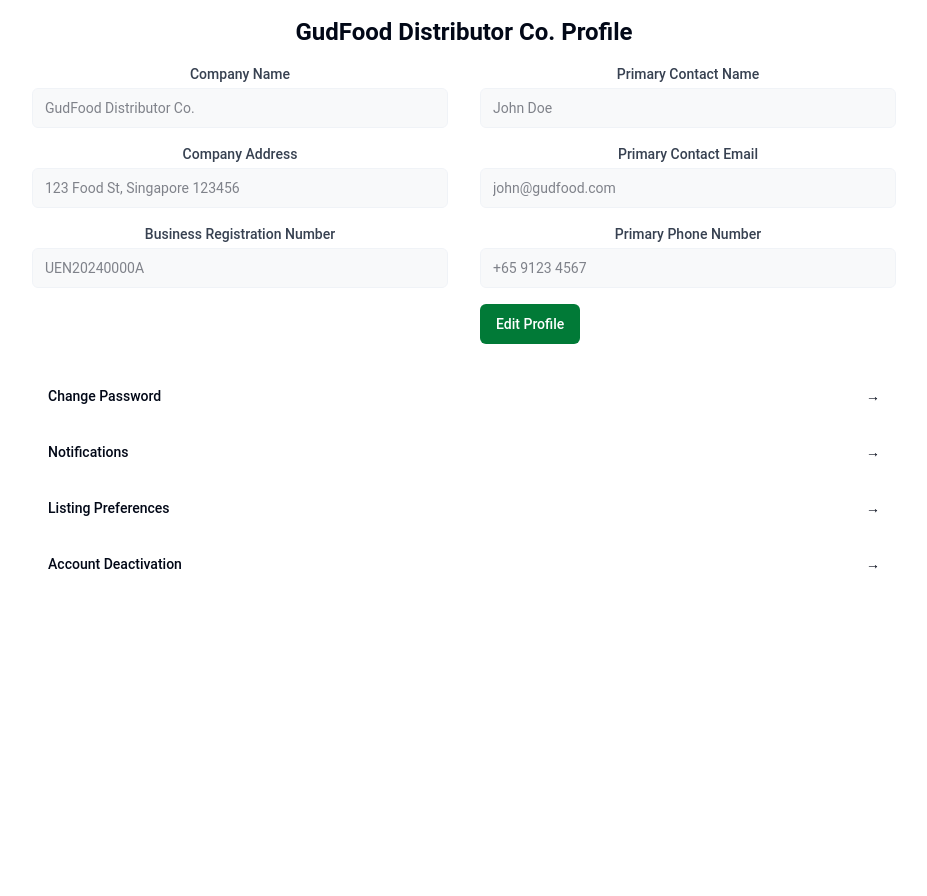
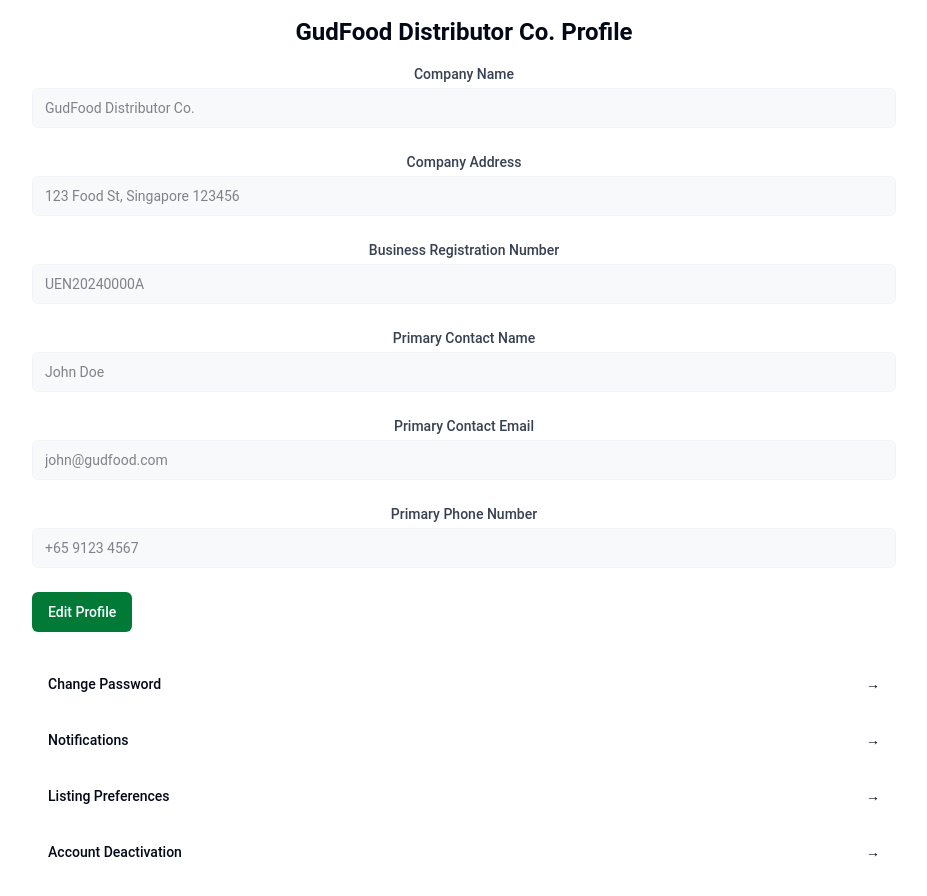
Before and after one commit to morksen123/marketplace, a React (Vite) app: page /distributor-account in a window 1280 px wide. Shown: the top 896 px of the page, without its empty margins (176-1103 px from the left). Before the commit the page ends 800 px from the top, so only its background shows below. Built offline with nearby package versions, Linux system fonts and the light colour scheme; no server answers; a web font is replaced by a local one.

Commit message:
Refactored buyer profile and distributor profile | Distributor & Buyer Profile Management

```diff
--- a/src/app/routes/buyerProfile/profile-management.tsx
+++ b/src/app/routes/buyerProfile/profile-management.tsx
@@ -1,5 +1,5 @@
-import ProfileManagement from "@/features/BuyerAccount/components/ProfileManagement";
+import BuyerProfileManagement from "@/features/BuyerAccount/components/BuyerProfileManagement";
 
 export const ProfileManagementRoute = () => {
-  return <ProfileManagement />
+  return <BuyerProfileManagement />
 };
--- a/src/app/routes/distributorAccount/distributor-account.tsx
+++ b/src/app/routes/distributorAccount/distributor-account.tsx
@@ -1,5 +1,5 @@
-import ProfileManagement from "@/features/DistributorAccount/components/ProfileManagement";
+import DistributorProfileManagement from "@/features/DIstributorAccount/components/DistributorProfileManagement";
 
 export const ProfileManagementRoute = () => {
-  return <ProfileManagement />;
+  return <DistributorProfileManagement />;
 };
--- /dev/null
+++ b/src/components/profile/ProfileForm.tsx
@@ -0,0 +1,92 @@
+import React from 'react';
+import { Input } from '@/components/ui/input';
+import { Label } from '@/components/ui/label';
+import { Button } from '@/components/ui/button';
+import { HoverCard, HoverCardContent, HoverCardTrigger } from "@/components/ui/hover-card";
+
+interface ProfileFormProps {
+  profile: any;
+  editedProfile: any;
+  isEditing: boolean;
+  profileFields: Array<{label: string, name: string, type: string, editable: boolean}>;
+  onEdit: () => void;
+  onSave: () => void;
+  onCancel: () => void;
+  onChange: (newProfile: any) => void;
+  onNonEditableFieldClick: () => void;
+}
+
+const ProfileForm: React.FC<ProfileFormProps> = ({
+  profile,
+  editedProfile,
+  isEditing,
+  profileFields,
+  onEdit,
+  onSave,
+  onCancel,
+  onChange,
+  onNonEditableFieldClick,
+}) => {
+
+  const handleChange = (e: React.ChangeEvent<HTMLInputElement>) => {
+    onChange({
+      ...editedProfile,
+      [e.target.name]: e.target.value,
+    });
+  };
+
+  const renderField = ({ label, name, type, editable }: {label: string, name: string, type: string, editable: boolean}) => {
+    const value = isEditing ? editedProfile[name] : profile[name];
+    const inputField = (
+      <Input
+        type={type}
+        name={name}
+        value={value}
+        onChange={handleChange}
+        disabled={!isEditing || !editable}
+        className={`mt-1 block w-full ${(!isEditing || !editable) ? 'bg-gray-100 pointer-events-none' : ''}`}
+        onClick={!editable ? onNonEditableFieldClick : undefined}
+      />
+    );
+
+    return (
+      <div key={name}>
+        <Label className="block text-sm font-medium text-gray-700">
+          {label}
+        </Label>
+        {editable ? (
+          inputField
+        ) : (
+          <HoverCard>
+            <HoverCardTrigger asChild>
+              <div className="cursor-not-allowed" onClick={onNonEditableFieldClick}>
+                {inputField}
+              </div>
+            </HoverCardTrigger>
+            <HoverCardContent>
+              To edit this field, please contact our help team at <a href="mailto:help@gudfood.com">help@gudfood.com</a>.
+            </HoverCardContent>
+          </HoverCard>
+        )}
+      </div>
+    );
+  };
+
+  return (
+    <form className="space-y-6" onSubmit={(e) => { e.preventDefault(); onSave(); }}>
+      {profileFields.map(renderField)}
+      <div className="flex justify-start space-x-2 mt-4">
+        {isEditing ? (
+          <>
+            <Button type="submit" variant="secondary">Save</Button>
+            <Button type="button" onClick={onCancel} variant="outline">Cancel</Button>
+          </>
+        ) : (
+          <Button type="button" onClick={onEdit} variant="secondary">Edit Profile</Button>
+        )}
+      </div>
+    </form>
+  );
+};
+
+export default ProfileForm;
--- /dev/null
+++ b/src/components/profile/ProfileLinks.tsx
@@ -0,0 +1,28 @@
+import React from 'react';
+import { Link } from 'react-router-dom';
+import { Button } from '@/components/ui/button';
+
+interface ProfileLinksProps {
+  links: Array<{text: string, path: string}>;
+}
+
+const ProfileLinks: React.FC<ProfileLinksProps> = ({ links }) => {
+  return (
+    <div className="mt-8">
+      <ul className="space-y-4">
+        {links.map(({ text, path }) => (
+          <li key={text}>
+            <Link to={path} style={{ textDecoration: 'none' }}>
+              <Button variant="ghost" className="w-full justify-between">
+                {text}
+                <span className="ml-2">→</span>
+              </Button>
+            </Link>
+          </li>
+        ))}
+      </ul>
+    </div>
+  );
+};
+
+export default ProfileLinks;
--- /dev/null
+++ b/src/components/profile/ProfileManagement.tsx
@@ -0,0 +1,99 @@
+import React, { useState, useEffect } from 'react';
+import { Alert, AlertDescription } from '@/components/ui/alert';
+import { Button } from '@/components/ui/button';
+import ProfileForm from './ProfileForm';
+import ProfileLinks from './ProfileLinks';
+
+interface ProfileManagementProps {
+  fetchProfile: () => Promise<any>;
+  updateProfile: (profile: any) => Promise<void>;
+  profileFields: Array<{label: string, name: string, type: string, editable: boolean}>;
+  links: Array<{text: string, path: string}>;
+  greeting?: (profile: any) => string;
+}
+
+const ProfileManagement: React.FC<ProfileManagementProps> = ({
+  fetchProfile,
+  updateProfile,
+  profileFields,
+  links,
+  greeting
+}) => {
+  const [profile, setProfile] = useState<any>(null);
+  const [isEditing, setIsEditing] = useState(false);
+  const [editedProfile, setEditedProfile] = useState<any>(null);
+  const [successMessage, setSuccessMessage] = useState<string | null>(null);
+  const [alertMessage, setAlertMessage] = useState<string | null>(null);
+
+  useEffect(() => {
+    const loadProfile = async () => {
+      const data = await fetchProfile();
+      setProfile(data);
+      setEditedProfile(data);
+    };
+    loadProfile();
+  }, [fetchProfile]);
+
+  const handleEdit = (e: React.MouseEvent<HTMLButtonElement>) => {
+    console.log("Edit button clicked");
+    e.preventDefault();
+    setIsEditing(true);
+  };
+
+  const handleCancel = () => {
+    console.log("Cancel button clicked");
+    setEditedProfile(profile);
+    setIsEditing(false);
+  };
+
+  const handleSave = async () => {
+    console.log("Save button clicked");
+    await updateProfile(editedProfile);
+    setProfile(editedProfile);
+    setIsEditing(false);
+    setSuccessMessage('Profile updated successfully!');
+    setTimeout(() => setSuccessMessage(null), 3000);
+  };
+
+  const handleNonEditableFieldClick = () => {
+    console.log("Non editable field clicked");
+    setAlertMessage("To edit this field, please contact our help team at help@gudfood.com.");
+    setTimeout(() => setAlertMessage(null), 5000); // Hide alert after 5 seconds
+  };
+
+  if (!profile) return <div>Loading...</div>;
+
+  return (
+    <div className="p-4 max-w-4xl mx-auto">
+      {greeting && <h1 className="text-2xl font-bold mb-4">{greeting(profile)}</h1>}
+
+      {successMessage && (
+        <Alert className="mb-4">
+          <AlertDescription>{successMessage}</AlertDescription>
+        </Alert>
+      )}
+
+      {alertMessage && (
+        <Alert className="mb-4">
+          <AlertDescription>{alertMessage}</AlertDescription>
+        </Alert>
+      )}
+
+      <ProfileForm
+        profile={profile}
+        editedProfile={editedProfile}
+        isEditing={isEditing}
+        profileFields={profileFields}
+        onEdit={handleEdit}
+        onSave={handleSave}
+        onCancel={handleCancel}
+        onChange={setEditedProfile}
+        onNonEditableFieldClick={handleNonEditableFieldClick}
+      />
+
+      <ProfileLinks links={links} />
+    </div>
+  );
+};
+
+export default ProfileManagement;
--- /dev/null
+++ b/src/features/BuyerAccount/components/BuyerProfileManagement.tsx
@@ -0,0 +1,42 @@
+import React from 'react';
+import ProfileManagement from '@/components/profile/ProfileManagement';
+import { userDetailDefaultValues } from '../constants';
+
+const BuyerProfileManagement: React.FC = () => {
+  const fetchProfile = async () => {
+    // Implement fetch logic here
+    return userDetailDefaultValues;
+  };
+
+  const updateProfile = async (profile: any) => {
+    // Implement update logic here
+  };
+
+  const profileFields = [
+    { label: 'First Name', name: 'firstName', type: 'text', editable: true },
+    { label: 'Last Name', name: 'lastName', type: 'text', editable: true },
+    { label: 'Email Address', name: 'emailAddress', type: 'email', editable: true },
+    { label: 'Home Address', name: 'homeAddress', type: 'text', editable: true },
+  ];
+
+  const links = [
+    { text: 'Change Password', path: '/buyer/profile/change-password' },
+    { text: 'Notifications', path: '/buyer/profile/notifications' },
+    { text: 'Purchasing Preferences', path: '/buyer/profile/purchasing-preferences' },
+    { text: 'Account Deactivation', path: '/buyer/profile/account-deactivation' }
+  ];
+
+  const greeting = (profile: any) => `Hello, ${profile.firstName} ${profile.lastName}`;
+
+  return (
+    <ProfileManagement
+      fetchProfile={fetchProfile}
+      updateProfile={updateProfile}
+      profileFields={profileFields}
+      links={links}
+      greeting={greeting}
+    />
+  );
+};
+
+export default BuyerProfileManagement;
--- /dev/null
+++ b/src/features/DIstributorAccount/components/DistributorProfileManagement.tsx
@@ -0,0 +1,44 @@
+import React from 'react';
+import ProfileManagement from '@/components/profile/ProfileManagement';
+import { distributorProfileDefaultValues } from '../constants';
+
+const DistributorProfileManagement: React.FC = () => {
+  const fetchProfile = async () => {
+    // Implement fetch logic here
+    return distributorProfileDefaultValues;
+  };
+
+  const updateProfile = async (profile: any) => {
+    // Implement update logic here
+  };
+
+  const profileFields = [
+    { label: 'Company Name', name: 'companyName', type: 'text', editable: false },
+    { label: 'Company Address', name: 'companyAddress', type: 'text', editable: false },
+    { label: 'Business Registration Number', name: 'businessRegistrationNumber', type: 'text', editable: false },
+    { label: 'Primary Contact Name', name: 'primaryContactName', type: 'text', editable: true },
+    { label: 'Primary Contact Email', name: 'primaryContactEmail', type: 'email', editable: true },
+    { label: 'Primary Phone Number', name: 'primaryPhoneNumber', type: 'tel', editable: true },
+  ];
+
+  const links = [
+    { text: 'Change Password', path: '/profile/change-password' },
+    { text: 'Notifications', path: '/profile/notifications' },
+    { text: 'Listing Preferences', path: '/profile/listing-preferences' },
+    { text: 'Account Deactivation', path: '/profile/account-deactivation' }
+  ];
+
+  const greeting = (profile: any) => `${profile.companyName} Profile`;
+
+  return (
+    <ProfileManagement
+      fetchProfile={fetchProfile}
+      updateProfile={updateProfile}
+      profileFields={profileFields}
+      links={links}
+      greeting={greeting}
+    />
+  );
+};
+
+export default DistributorProfileManagement;
```
